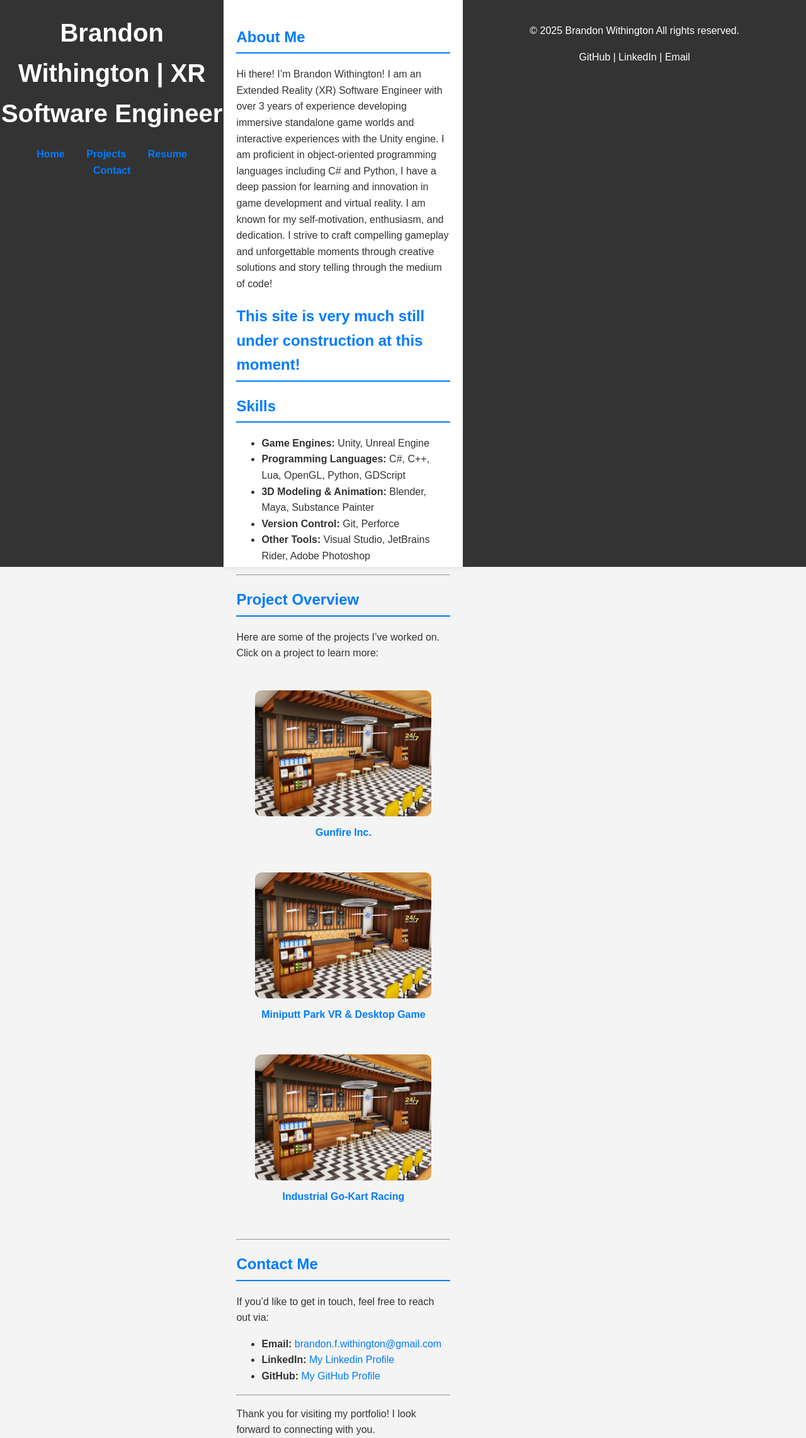
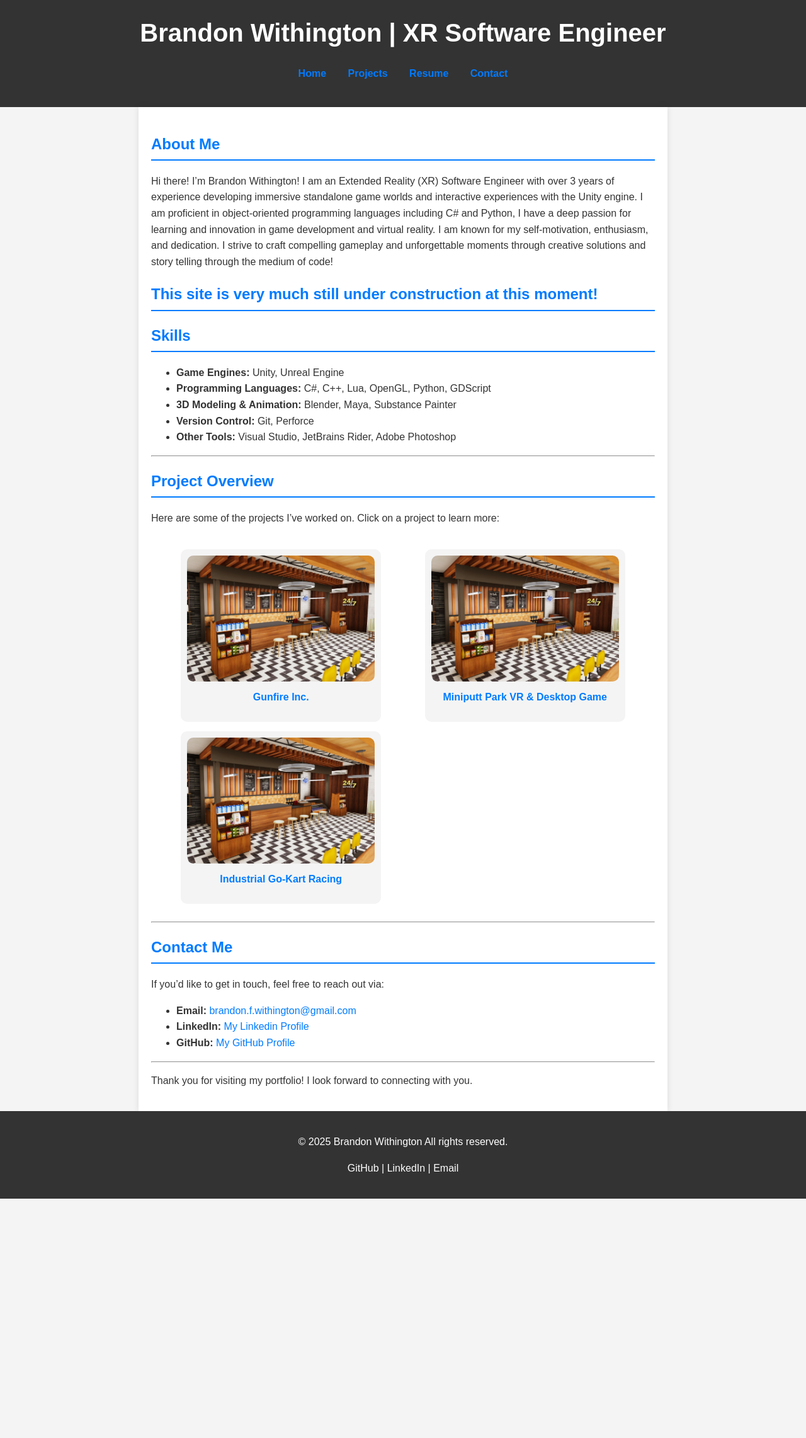
Before and after one commit to BrandonW24/BrandonW24.github.io, a Jekyll site: the page built from index.md, in a window 1280 px wide. Shown: the whole page at 63% size. Built offline with Jekyll 4.4.1, drawn with Linux system fonts in a browser that asks for light colours; after the commit the page ends 1903 px from its top, so only the background shows below that.

Commit message:
Update styles.css

```diff
--- a/assets/css/styles.css
+++ b/assets/css/styles.css
@@ -1,15 +1,11 @@
 /* General Styles */
-html, body {
+body {
     font-family: 'Arial', sans-serif;
     line-height: 1.6;
     margin: 0;
     padding: 0;
     background-color: #f4f4f4;
     color: #333;
-    height: 100%;
-    margin: 0;
-    display: flex;
-    flex-direction:row;
 }
 
 /* Main content will expand to push the footer down */
```
